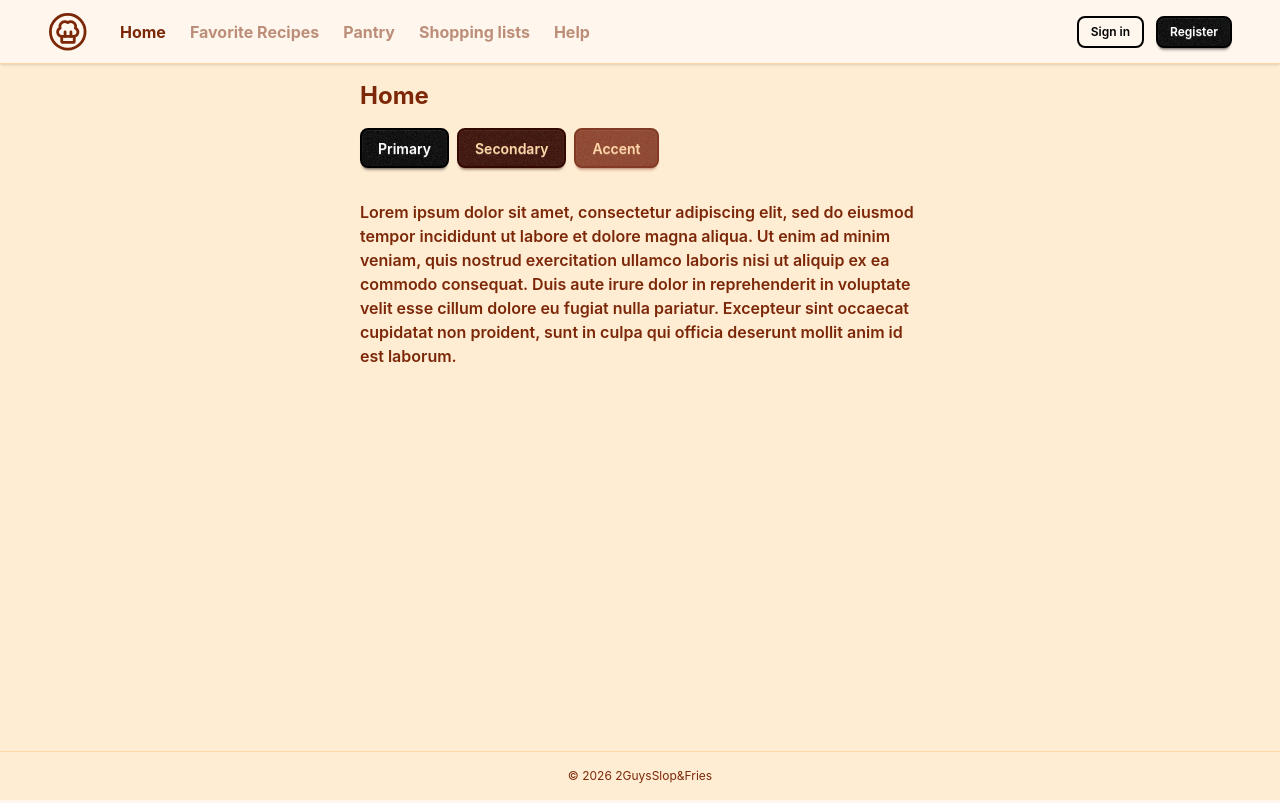
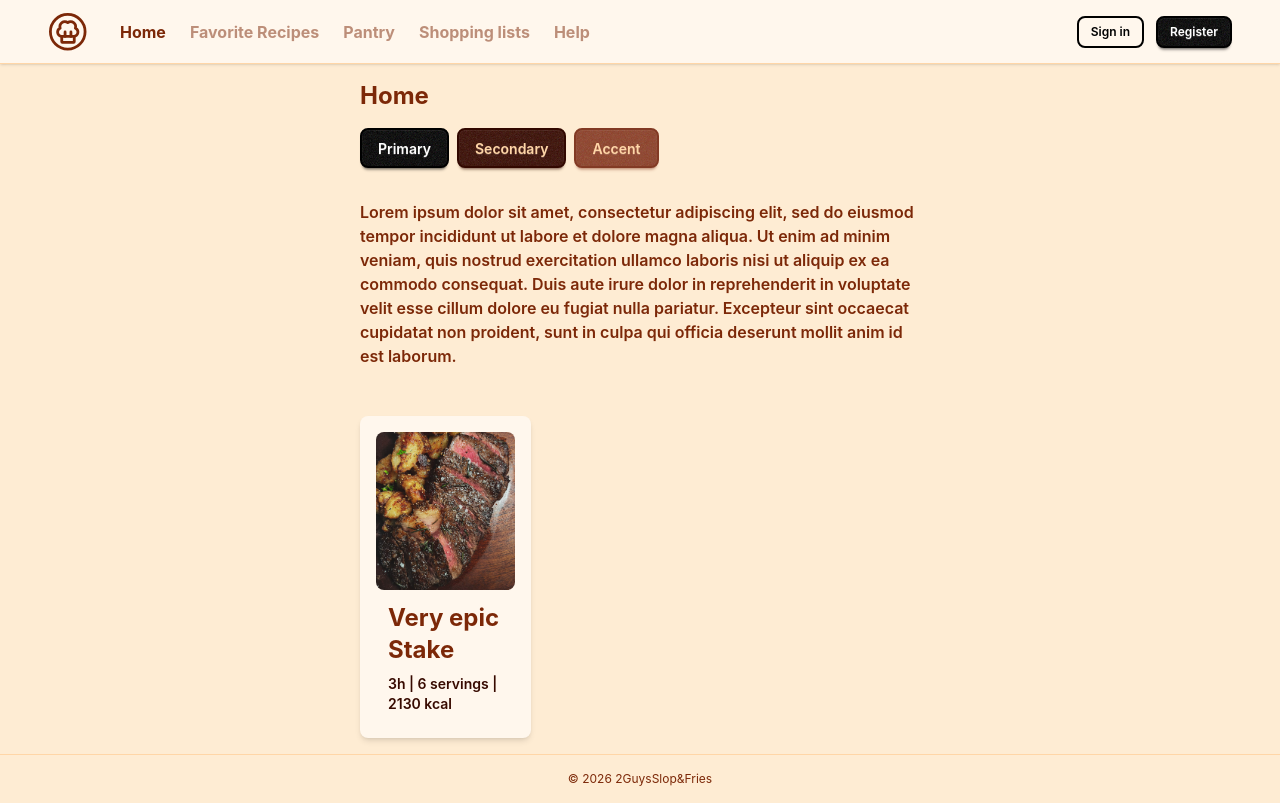
Before and after one commit to Dzekanaa/recipe-app, an Angular app in the folder frontend/: page /home in a window 1280 px wide. Built offline with nearby package versions, Linux system fonts and the light colour scheme.

Commit message:
feat(frontend): implement recipe card shared component and add it to home page for showcase

```diff
--- a/frontend/src/app/features/home/home-page.component.ts
+++ b/frontend/src/app/features/home/home-page.component.ts
@@ -1,7 +1,9 @@
 import { Component } from '@angular/core';
+import { RecipeCardComponent } from '../../shared/components/recipe-card/recipe-card.component';
 
 @Component({
   selector: 'app-home-page',
+  imports: [RecipeCardComponent],
   template: `
     <h1 class="px-90 py-4 text-2xl font-bold text-basecontent">Home</h1>
     <div class="flex gap-2 px-90">
@@ -18,6 +20,15 @@ import { Component } from '@angular/core';
     Excepteur sint occaecat cupidatat non proident, sunt in culpa qui officia
     deserunt mollit anim id est laborum.
     </p>
+    <div class="grid gap-6 px-90 py-4 sm:grid-cols-2 lg:grid-cols-3">
+      <app-recipe-card
+        title="Very epic Stake"
+        imageUrl="stake.avif"
+        time="3h"
+        [servings]="6"
+        [calories]="2130"
+      />
+    </div>
   `,
 })
 export class HomePageComponent {}
--- a/frontend/src/app/shared/components/recipe-card/recipe-card.component.ts
+++ b/frontend/src/app/shared/components/recipe-card/recipe-card.component.ts
@@ -1,9 +1,27 @@
-import { Component } from '@angular/core';
+import { Component, input } from '@angular/core';
 
 @Component({
-  imports: [],
   selector: 'app-recipe-card',
-  styleUrl: './recipe-card.component.css',
-  templateUrl: './recipe-card.component.html',
+  template: `
+    <article class="rounded-[8px] bg-base-100 p-4 shadow-md">
+      <img
+        [src]="imageUrl()"
+        [alt]="title()"
+        class="aspect-[7/8] w-full rounded-[8px] object-cover"
+      />
+      <div class="px-3 pt-3 pb-2">
+        <h3 class="text-2xl font-bold text-base-content">{{ title() }}</h3>
+        <p class="mt-2 text-sm text-secondary font-semibold">
+          {{ time() }} | {{ servings() }} servings | {{ calories() }} kcal
+        </p>
+      </div>
+    </article>
+  `,
 })
-export class RecipeCardComponent {}
+export class RecipeCardComponent {
+  readonly title = input.required<string>();
+  readonly imageUrl = input.required<string>();
+  readonly time = input.required<string>();
+  readonly servings = input.required<number>();
+  readonly calories = input.required<number>();
+}
```
